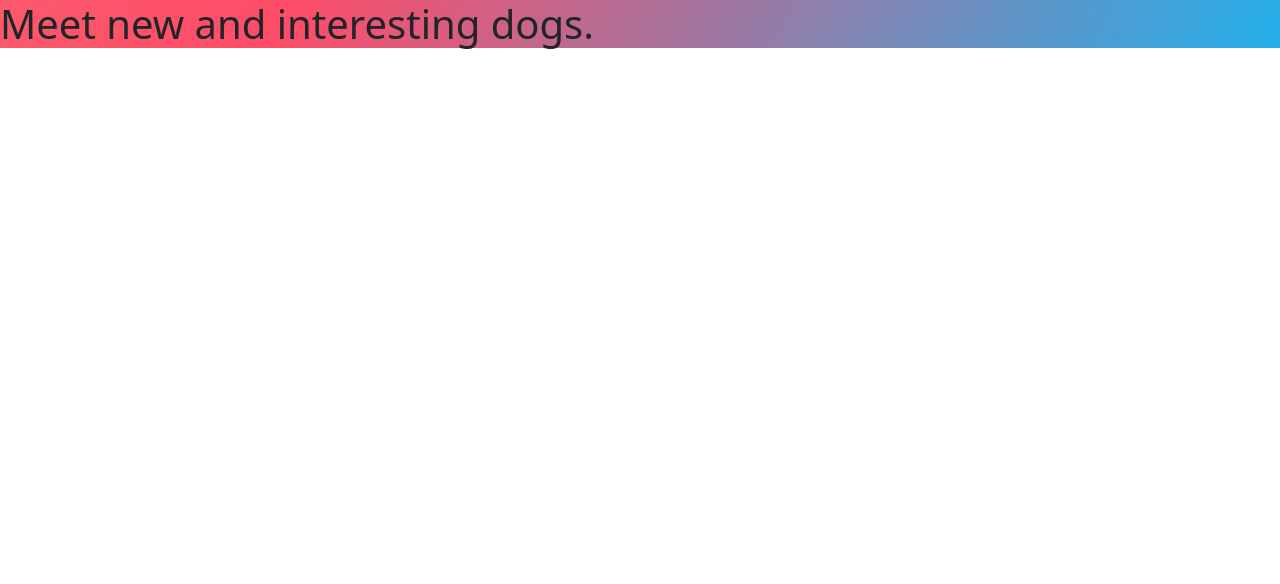
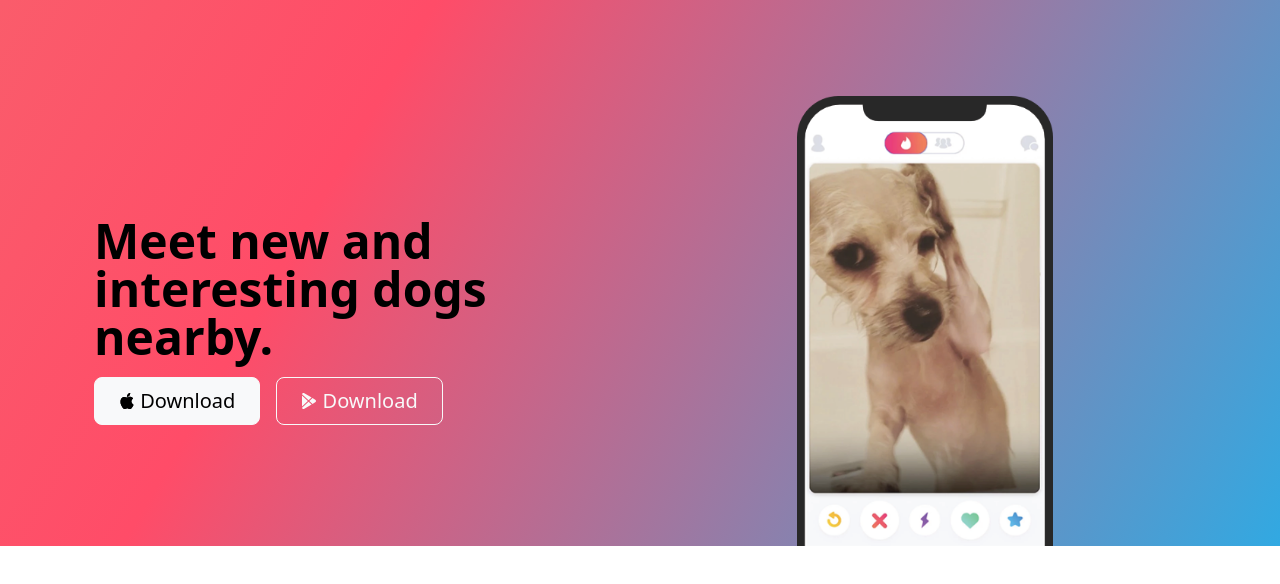
Before and after one commit to AtishayCoder/Web-Projects, a plain HTML site: page Tin Dog Project/index.html in a window 1280 px wide. Drawn offline with nearby package versions, Linux system fonts and the light colour scheme.

Commit message:
Completed title section.

```diff
--- a/Tin Dog Project/index.html
+++ b/Tin Dog Project/index.html
@@ -3,20 +3,72 @@
   <head>
     <meta charset="UTF-8" />
     <meta name="viewport" content="width=device-width, initial-scale=1.0" />
-    <link href="css/style.css" rel="stylesheet" />
     <link
       href="https://cdn.jsdelivr.net/npm/bootstrap@5.3.3/dist/css/bootstrap.min.css"
       rel="stylesheet"
       integrity="sha384-QWTKZyjpPEjISv5WaRU9OFeRpok6YctnYmDr5pNlyT2bRjXh0JMhjY6hW+ALEwIH"
       crossorigin="anonymous"
     />
+    <link href="css/style.css" rel="stylesheet" />
     <title>TinDog</title>
   </head>
 
   <body>
     <!-- Title -->
     <section id="title" class="gradient-background">
-      <p class="h1">Meet new and interesting dogs.</p>
+      <div class="container col-xxl-8 px-4 pt-5">
+        <div class="row flex-lg-row-reverse align-items-center g-5 pt-5">
+          <div class="col-10 col-sm-8 col-lg-6">
+            <img
+              style="height: 450px"
+              src="images/iphone.png"
+              class="d-block mx-lg-auto img-fluid"
+              alt="Iphone"
+              loading="lazy"
+            />
+          </div>
+          <div class="col-lg-6">
+            <h1 class="display-5 fw-bold text-body-emphasis lh-1 mb-3">
+              Meet new and interesting dogs nearby.
+            </h1>
+            <div class="d-grid gap-2 d-md-flex justify-content-md-start">
+              <button type="button" class="btn btn-light btn-lg px-4 me-md-2">
+                <svg
+                  xmlns="http://www.w3.org/2000/svg"
+                  width="16"
+                  height="16"
+                  fill="currentColor"
+                  class="bi bi-apple mb-1"
+                  viewBox="0 0 16 16"
+                >
+                  <path
+                    d="M11.182.008C11.148-.03 9.923.023 8.857 1.18c-1.066 1.156-.902 2.482-.878 2.516.024.034 1.52.087 2.475-1.258.955-1.345.762-2.391.728-2.43Zm3.314 11.733c-.048-.096-2.325-1.234-2.113-3.422.212-2.189 1.675-2.789 1.698-2.854.023-.065-.597-.79-1.254-1.157a3.692 3.692 0 0 0-1.563-.434c-.108-.003-.483-.095-1.254.116-.508.139-1.653.589-1.968.607-.316.018-1.256-.522-2.267-.665-.647-.125-1.333.131-1.824.328-.49.196-1.422.754-2.074 2.237-.652 1.482-.311 3.83-.067 4.56.244.729.625 1.924 1.273 2.796.576.984 1.34 1.667 1.659 1.899.319.232 1.219.386 1.843.067.502-.308 1.408-.485 1.766-.472.357.013 1.061.154 1.782.539.571.197 1.111.115 1.652-.105.541-.221 1.324-1.059 2.238-2.758.347-.79.505-1.217.473-1.282Z"
+                  />
+                  <path
+                    d="M11.182.008C11.148-.03 9.923.023 8.857 1.18c-1.066 1.156-.902 2.482-.878 2.516.024.034 1.52.087 2.475-1.258.955-1.345.762-2.391.728-2.43Zm3.314 11.733c-.048-.096-2.325-1.234-2.113-3.422.212-2.189 1.675-2.789 1.698-2.854.023-.065-.597-.79-1.254-1.157a3.692 3.692 0 0 0-1.563-.434c-.108-.003-.483-.095-1.254.116-.508.139-1.653.589-1.968.607-.316.018-1.256-.522-2.267-.665-.647-.125-1.333.131-1.824.328-.49.196-1.422.754-2.074 2.237-.652 1.482-.311 3.83-.067 4.56.244.729.625 1.924 1.273 2.796.576.984 1.34 1.667 1.659 1.899.319.232 1.219.386 1.843.067.502-.308 1.408-.485 1.766-.472.357.013 1.061.154 1.782.539.571.197 1.111.115 1.652-.105.541-.221 1.324-1.059 2.238-2.758.347-.79.505-1.217.473-1.282Z"
+                  />
+                </svg>
+                Download
+              </button>
+              <button type="button" class="btn btn-outline-light btn-lg px-4">
+                <svg
+                  xmlns="http://www.w3.org/2000/svg"
+                  width="16"
+                  height="16"
+                  fill="currentColor"
+                  class="bi bi-google-play mb-1"
+                  viewBox="0 0 16 16"
+                >
+                  <path
+                    d="M14.222 9.374c1.037-.61 1.037-2.137 0-2.748L11.528 5.04 8.32 8l3.207 2.96 2.694-1.586Zm-3.595 2.116L7.583 8.68 1.03 14.73c.201 1.029 1.36 1.61 2.303 1.055l7.294-4.295ZM1 13.396V2.603L6.846 8 1 13.396ZM1.03 1.27l6.553 6.05 3.044-2.81L3.333.215C2.39-.341 1.231.24 1.03 1.27Z"
+                  />
+                </svg>
+                Download
+              </button>
+            </div>
+          </div>
+        </div>
+      </div>
     </section>
     <!-- Features -->
     <section id="features"></section>
```
